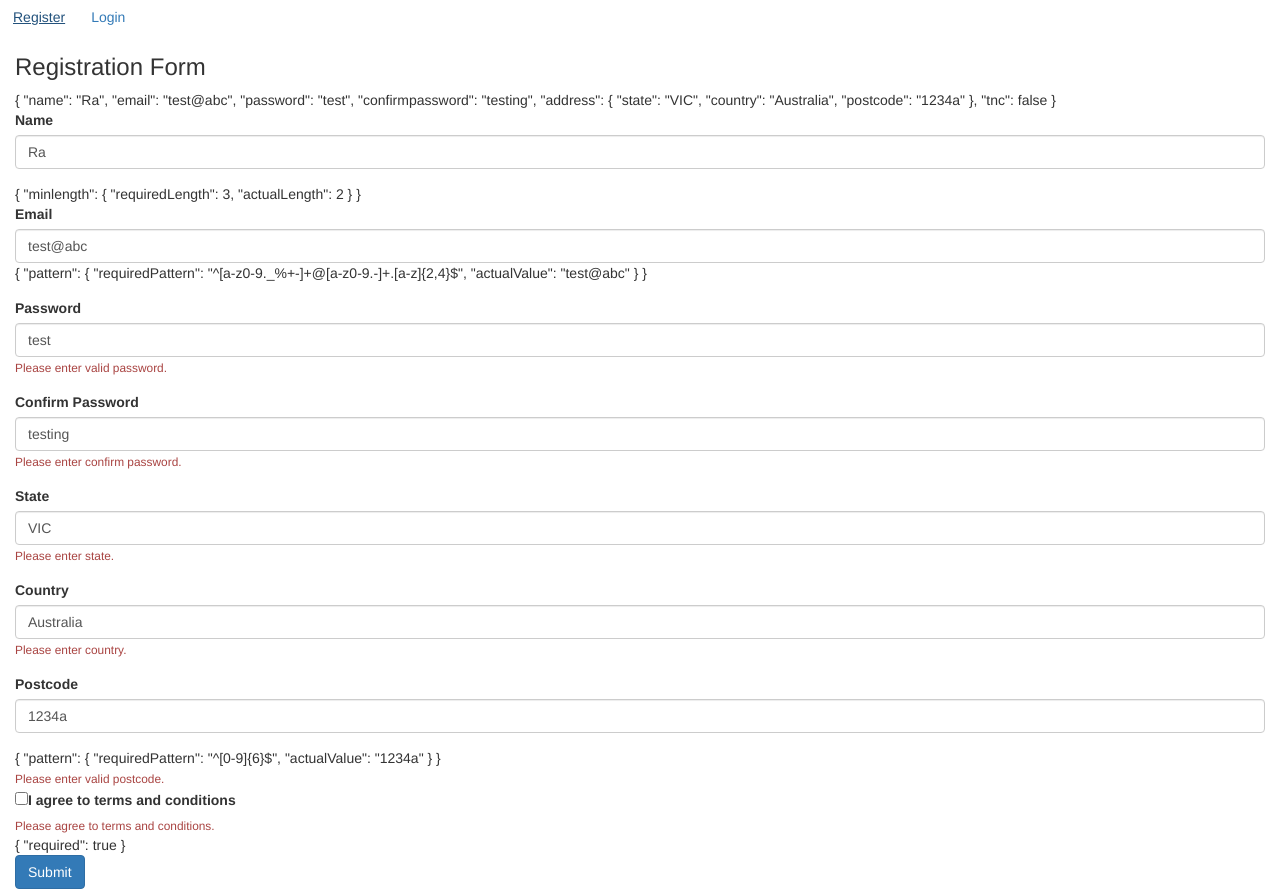
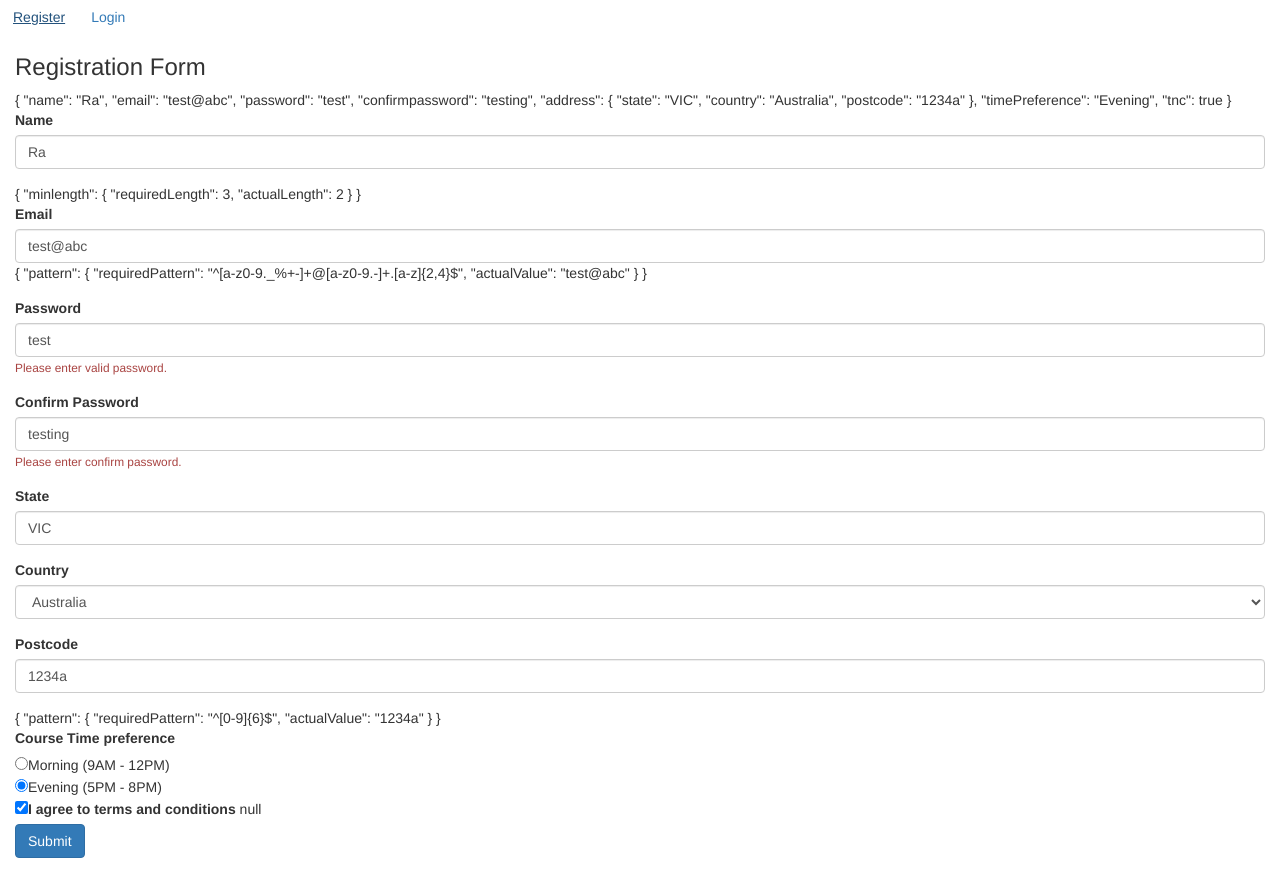
Before and after one commit to jradhika90/angular, an Angular app: page / in a window 1280 px wide. After the commit the page ends 858 px from the top, so only its background shows below. Built offline with nearby package versions, Linux system fonts and the light colour scheme.

Commit message:
Added radio button for time preference, dropdown for country and pre populated the form values

```diff
--- a/src/app/register/register.component.html
+++ b/src/app/register/register.component.html
@@ -10,7 +10,7 @@
       [class.is-invalid]="getName.invalid && getName.touched" class="form-control"
       id="name" placeholder="Enter name">
 
-			<div *ngIf="getName.invalid && getName.touched">
+			<div *ngIf="getName.invalid && getName.dirty">
 				<small *ngIf="getName.errors.required"
       class="form-text text-danger">Please enter a name.</small>
 				<small *ngIf="getName.errors.minlength"
@@ -37,18 +37,14 @@
 
 		<div class="form-group">
 			<label for="password">Password</label>
-			<input type="text" formControlName="password"
-      class="form-control"
-      id="password" placeholder="Enter password">
+			<input type="text" formControlName="password" class="form-control" id="password" placeholder="Enter password">
 
 			<small class="form-text text-danger"> Please enter valid password.</small>
 		</div>
 
 		<div class="form-group">
 			<label for="confirmpassword">Confirm Password</label>
-			<input type="text" formControlName="confirmpassword"
-       class="form-control"
-      id="confirmpassword" placeholder="Reenter password">
+			<input type="text" formControlName="confirmpassword" class="form-control" id="confirmpassword" placeholder="Reenter password">
 
 			<small [class.d-none]="" class="form-text text-danger"> Please enter confirm password.</small>
 		</div>
@@ -60,17 +56,21 @@
 				<input type="text" formControlName="state"
       class="form-control" id="state" placeholder="Enter state">
 
-				<small class="form-text text-danger"> Please enter state.</small>
+				<div *ngIf="getState.invalid && getState.touched">
+					<small class="form-text text-danger"> Please select a state.</small>
+				</div>
 			</div>
 
 			<div class="form-group">
-				<label for="country">Country</label>
-				<input type="text" formControlName="country"
-      class="form-control"
-      id="country" placeholder="Enter country">
+        <label for="country">Country</label>
+				<select class="form-control" name="country" formControlName="country">
+        <option value="default">Select a country</option>
+        <option value="India">India</option>
+        <option value="Australia">Australia</option>
+      </select>
+				<small class="text-danger" *ngIf="getCountry.invalid && getCountry.touched">Please select a country.</small>
+			</div>
 
-				<small class="form-text text-danger"> Please enter country.</small>
-			</div>
 
 			<div class="form-group">
 				<label for="postcode">Postcode</label>
@@ -78,15 +78,25 @@
 			</div>
 				{{getPostcode.errors | json}}
 
-				<div *ngIf="getPostcode.errors">
-					<small *ngIf="getPostcode.errors.required"
-      class="form-text text-danger">Please enter a postcode.</small>
-					<small *ngIf="getPostcode.errors.pattern"
-      class="form-text text-danger"> Please enter valid postcode.</small>
+				<div *ngIf="getPostcode.invalid && getPostcode.touched">
+					<small *ngIf="getPostcode.errors.required" class="form-text text-danger">Please enter a postcode.</small>
+					<small *ngIf="getPostcode.errors.pattern" class="form-text text-danger"> Please enter valid postcode.</small>
 				</div>
 			</div>
 
-			<div class="form-check mb-5">
+			<div class="mb-10">
+				<label>Course Time preference</label>
+				<div class="form-check">
+					<input class="form-check-input" type="radio" formControlName="timePreference" name="timePreference" value="Morning" >
+					<span class="d-inline-block">Morning (9AM - 12PM)</span>
+				</div>
+				<div class="form-check">
+					<input class="form-check-input" type="radio" formControlName="timePreference" name="timePreference" value="Evening">
+					<span class="d-inline-block">Evening (5PM - 8PM)</span>
+				</div>
+			</div>
+
+			<div class="form-check mt-10">
 				<input class="form-check-input" formControlName="tnc" type="checkbox">
 				<label class="form-check-label "> I agree to terms and conditions</label>
 
--- a/src/app/register/register.component.ts
+++ b/src/app/register/register.component.ts
@@ -33,6 +33,7 @@ constructor(private fb: FormBuilder){
       country: [''],
       postcode: ['', Validators.compose([Validators.required,Validators.pattern('[0-9]{6}')])],
      }),
+     timePreference:['Morning'],
      tnc:['', Validators.requiredTrue]
   })
 }
@@ -49,7 +50,8 @@ constructor(private fb: FormBuilder){
         country: "Australia",
         postcode: "1234a"
       },
-      tnc: false
+      timePreference: "Evening",
+      tnc: true
     });
   }
 
@@ -63,18 +65,22 @@ constructor(private fb: FormBuilder){
   }
 
   get getState() {
-    return this.registerForm.get('state');
+    return this.registerForm.get('address.state');
   }
 
   get getCountry() {
-    return this.registerForm.get('country');
+    return this.registerForm.get('address.country');
   }
 
   get getPostcode() {
     return this.registerForm.get('address.postcode');
   }
 
-   get getTnc() {
+  get getTimePreference() {
+    return this.registerForm.get('timePreference');
+  }
+
+  get getTnc() {
     return this.registerForm.get('tnc');
   }
 }
```
